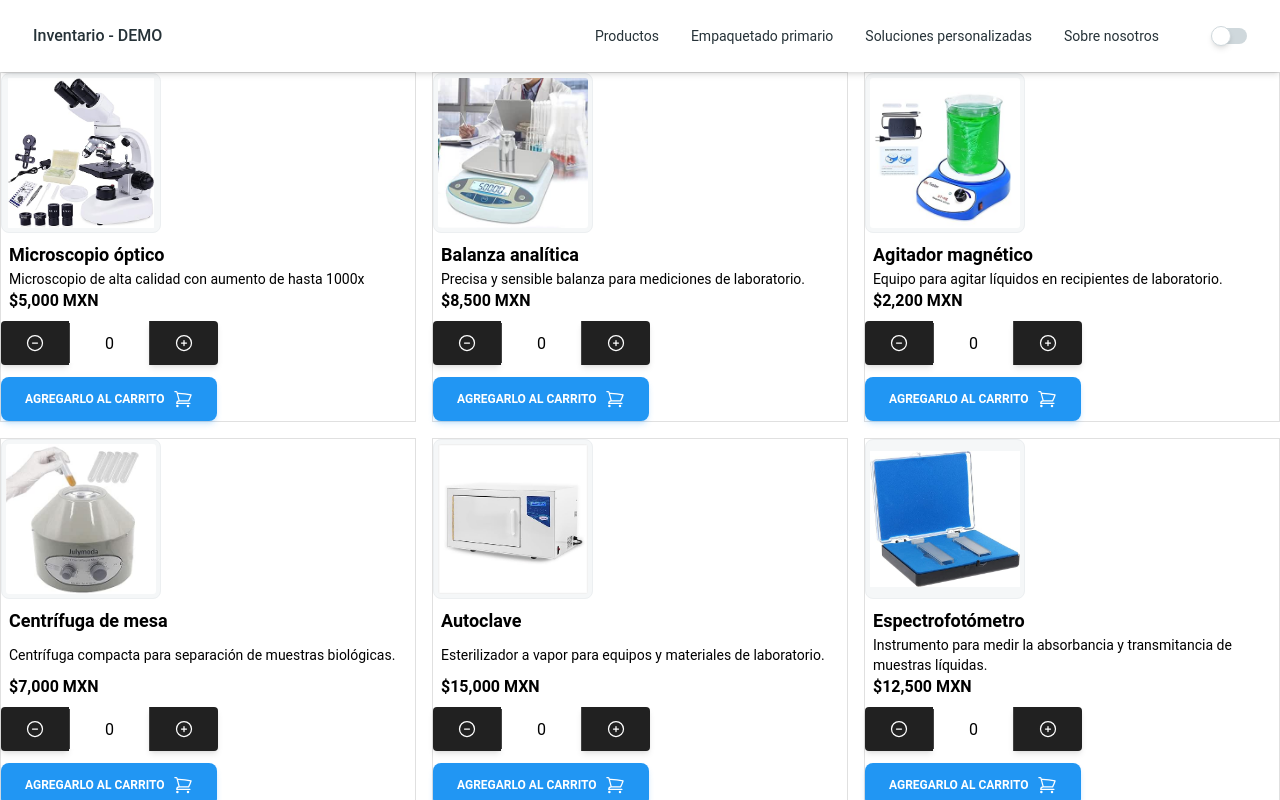
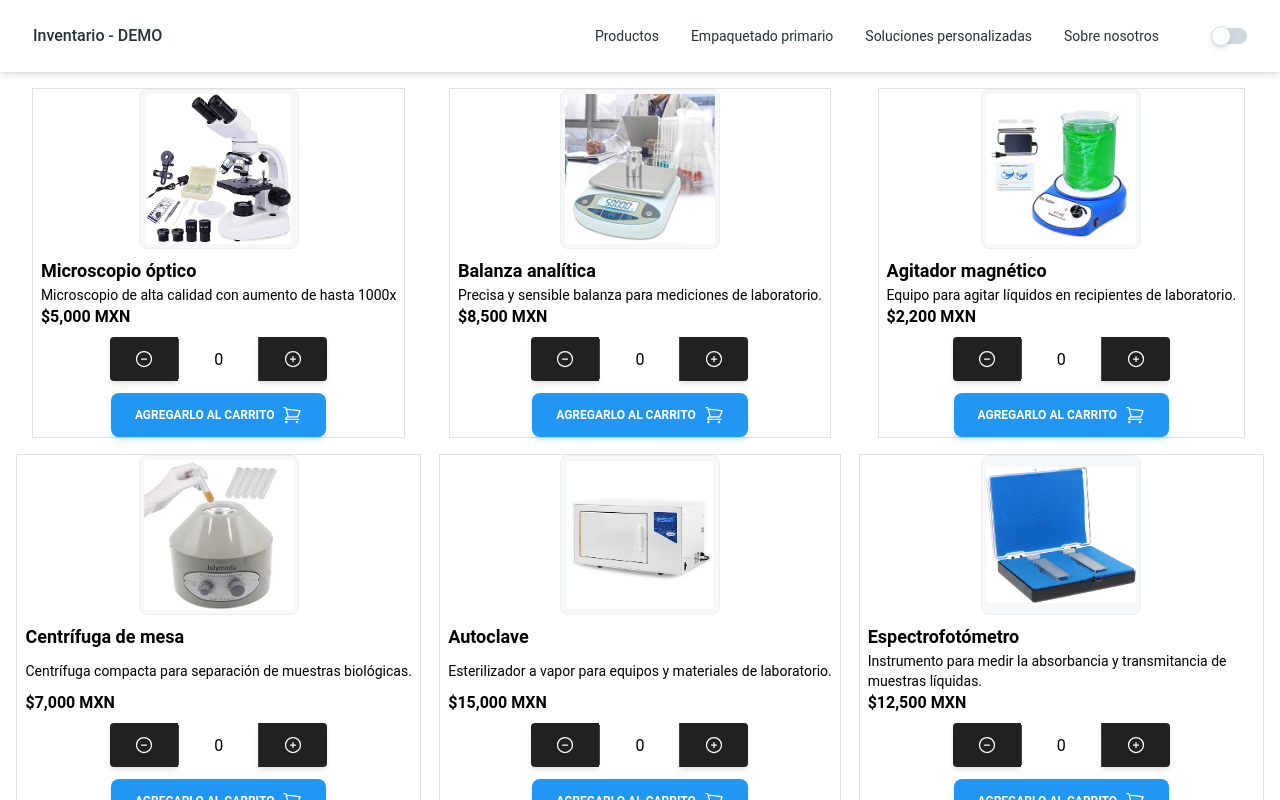
Before and after one commit to Alecfut07/pacific-frontend, a React (Vite) app: page /lab-inventory in a window 1280 px wide. Shown: the top 800 px of the page. Built offline with nearby package versions, Linux system fonts and the light colour scheme.

Commit message:
hotfix/Hacer el ajuste en cuanto la posicion de cada cuadrante para centrar los elementos que se encuentran dentro del cuadrado

```diff
--- a/src/components/LabProduct/LabProduct.jsx
+++ b/src/components/LabProduct/LabProduct.jsx
@@ -16,20 +16,20 @@ function LabProduct({ product, openModal }) {
 
   return (
     <div
-      className={`relative flex flex-col border-b border-l border-r border-t border-gray-300`}
+      className={`relative mx-auto flex flex-col border-b border-l border-r border-t border-gray-300`}
     >
       <img
-        className="h-40 w-40 rounded-lg border border-blue-gray-50 bg-blue-gray-50/50 object-contain p-1 transition duration-300 ease-in-out hover:border-blue-500 hover:brightness-90"
+        className="mx-auto h-40 w-40 rounded-lg border border-blue-gray-50 bg-blue-gray-50/50 object-contain p-1 transition duration-300 ease-in-out hover:border-blue-500 hover:brightness-90"
         src={product.images[0]}
         alt="gallery-photo"
         onClick={() => openModal(product.images)}
       />
-      <div className="flex flex-grow flex-col justify-between bg-white p-2">
+      <div className="mx-auto flex flex-grow flex-col justify-between bg-white p-2">
         <p className="text-lg font-bold">{product.name}</p>
         <p className="text-sm">{product.description}</p>
         <p className="text-base font-bold">${product.price} MXN</p>
       </div>
-      <div className="flex items-center justify-between">
+      <div className="mx-auto flex items-center justify-between">
         <ButtonGroup className="mb-3 flex items-center">
           <Button
             className="rounded-l"
@@ -46,7 +46,7 @@ function LabProduct({ product, openModal }) {
           </Button>
         </ButtonGroup>
       </div>
-      <div className="flex items-center justify-between">
+      <div className="mx-auto flex items-center justify-between">
         <Button color="blue" className="flex items-center">
           Agregarlo al carrito
           <ShoppingCartIcon className="ml-2 h-5 w-5" />
--- a/src/components/LabProductsGallery/LabProductsGallery.jsx
+++ b/src/components/LabProductsGallery/LabProductsGallery.jsx
@@ -26,7 +26,7 @@ function LabProductsGallery() {
 
   // Version 6 --> OK
   return (
-    <div className="grid grid-cols-1 gap-4 sm:grid-cols-2 md:grid-cols-3">
+    <div className="grid grid-cols-1 gap-4 p-4 sm:grid-cols-2 md:grid-cols-3">
       {labProducts.map((labProduct) => (
         <LabProduct
           key={labProduct.id}
```
